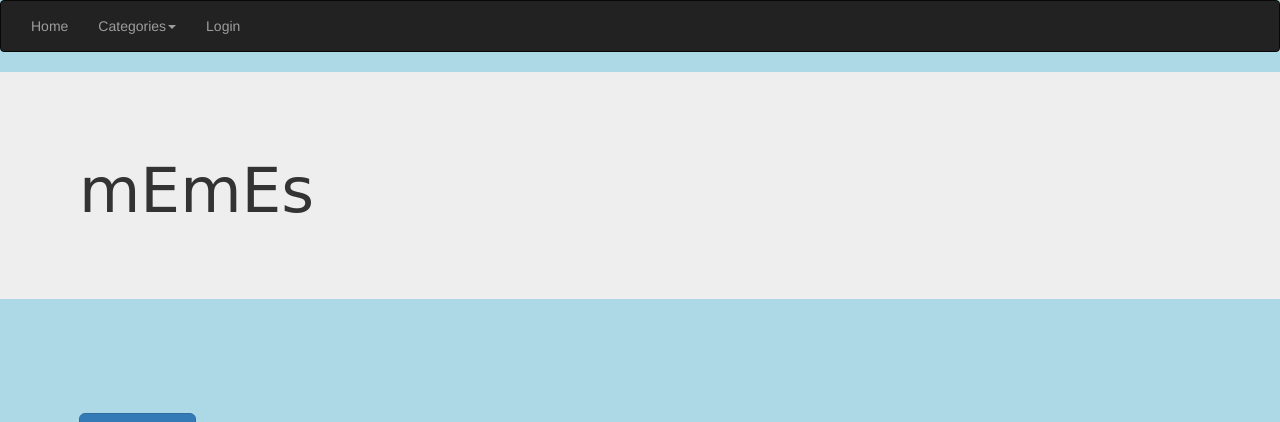
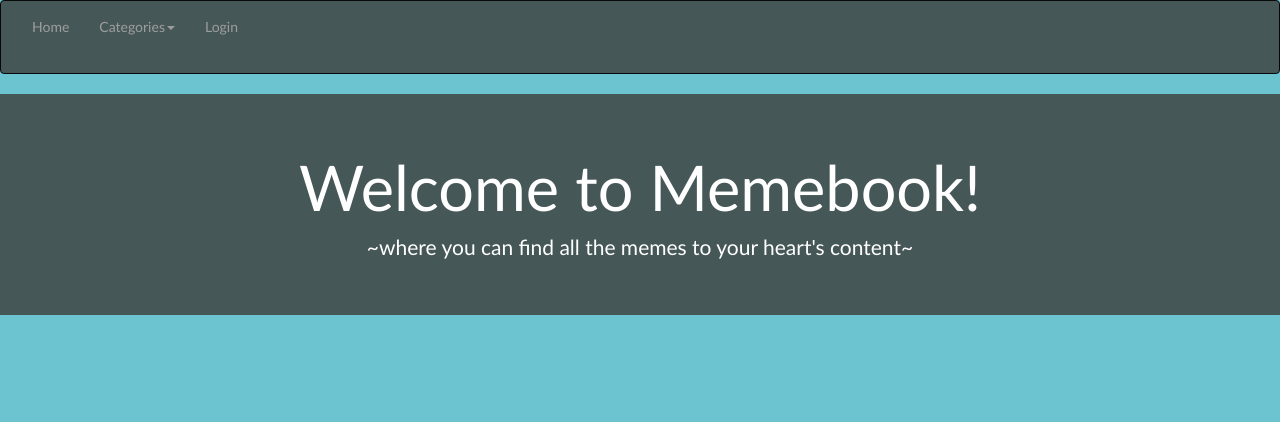
Before and after one commit to apa-123/memes, a Flask app: page / in a window 1280 px wide. Shown: the top 422 px of the page. Run offline with Flask 2, Linux system fonts and the light colour scheme; parts of the project's set-up code (start-up, migrations or seed data) failed here and were passed over; some libraries are stand-ins or nearby versions.

Commit message:
ui changes

```diff
--- a/backend.py
+++ b/backend.py
@@ -5,7 +5,6 @@ from flask import request
 from reddit import Reddit
 from memecl import Memes
 from userClass import User
-from userClass import PublicUser
 from categoryClass import Category
 
 app = Flask(__name__)
--- a/static/style.css
+++ b/static/style.css
@@ -1,12 +1,12 @@
 body {
-	background-color: #ADD8E6;
+	background-color: rgb(108, 196, 209);
 }
 
 .posts .main-img img {
 	display: block;
 	margin: auto;
     width: 40%;
-    border: 3px solid grey;
+    border: 3px solid rgb(119, 113, 113);
     border-collapse: separate;
     border-spacing: 10px 50px;
     margin-bottom: 20px;
@@ -15,13 +15,20 @@ body {
 
 
 .jumbotron {
-    padding: 5%;
-    font-family: "Comic Sans MS";
+    background-color: rgb(70, 87, 88);
+    padding: 3%;
+    font-family: "Optima";
+    text-align: center;
+    vertical-align: middle;
+    color: white;
+
 }
 
 .postButton{
 	padding: 5%;
-	font-family: "Comic Sans MS";
+    font-family: "Optima";
+    /*background-color: grey;
+    */
 }
 
 .imgcontainer img{
@@ -33,3 +40,8 @@ body {
     border-spacing: 10px 50px;
     margin-bottom: 20px;
 }
+
+.navbar{
+    background-color: rgb(70, 87, 88);
+    font-family: "Optima";
+}
--- a/templates/index.html
+++ b/templates/index.html
@@ -8,7 +8,8 @@
 
 <div class="jumbotron">
   <div class="container">
-    <h1>mEmEs</h1>
+    <h1>Welcome to Memebook!</h1>
+    <p> ~where you can find all the memes to your heart's content~</p>
   </div>
 </div>
 <div class = "postButton">
--- a/templates/layout.html
+++ b/templates/layout.html
@@ -10,6 +10,7 @@
         {% block navbar %}
         <nav class="navbar navbar-inverse" roll="navigation">
             <div class=" = container-fluid">
+                <div class= "navbar" >
                     <div class="navbar-header">
 
                     </div>
@@ -25,6 +26,7 @@
                         <li><a href="">Login</a></li>
                     </ul>
                 </div>
+            </div>
         </nav>
         {% endblock %}
         {% block body %}{% endblock %}
```
Also changed, not shown: categoryClass.py (+6 -6 lines). Lines whose indentation alone changed are shown as unchanged.
